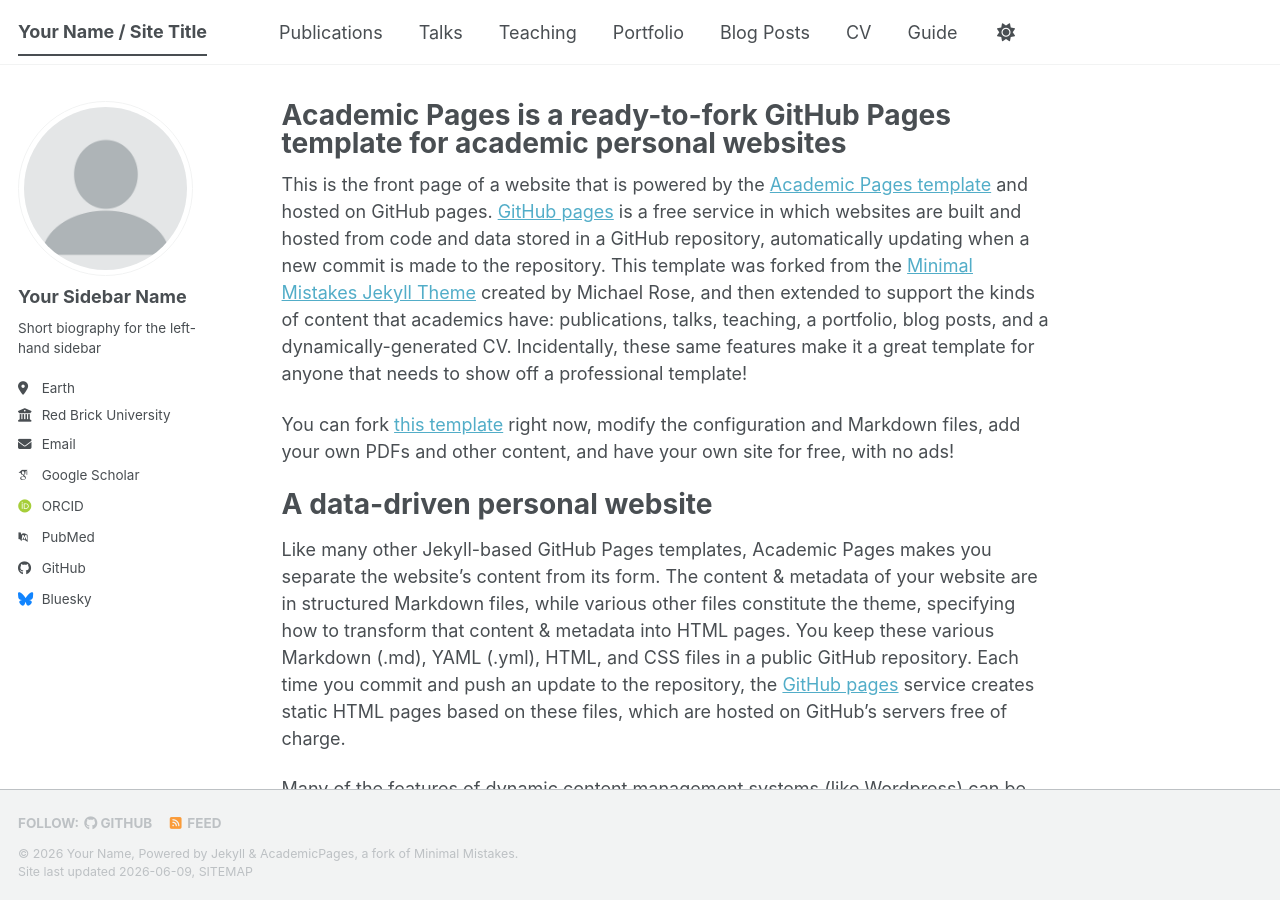
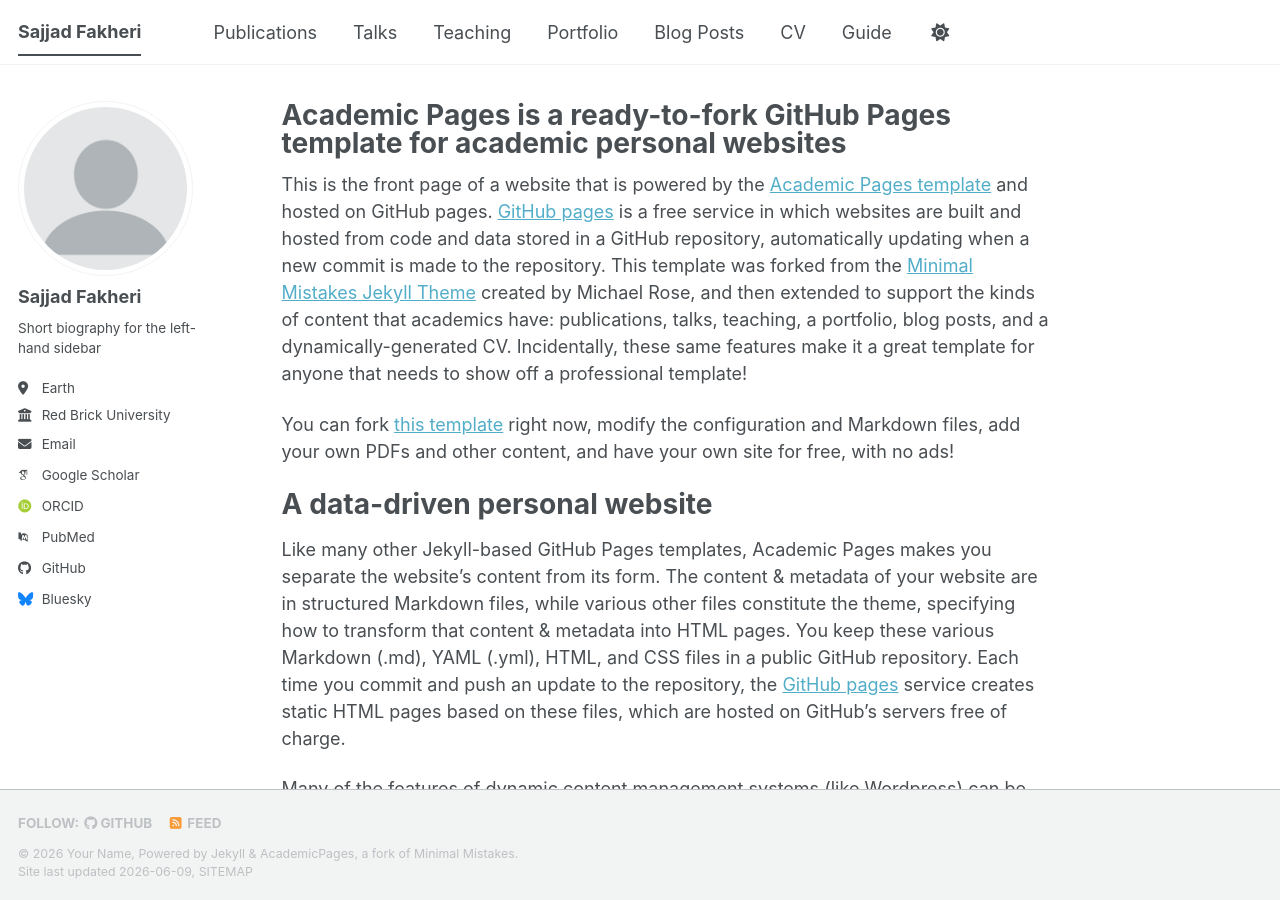
Before and after one commit to SajjadFakheri/SajjadFakheri.github.io, a Jekyll site: the page built from _pages/about.md, in a window 1280 px wide and 900 px high. Built offline with Jekyll 4.4.1, drawn with Linux system fonts in a browser that asks for light colours; some web fonts are replaced; a script bundle is joined from its source files by our own code; library files that are not in the unit come from our copies.

Commit message:
Update _config.yml

```diff
--- a/_config.yml
+++ b/_config.yml
@@ -9,7 +9,7 @@
 # Basic Site Settings
 locale                   : "en-US"
 site_theme               : "default" # The available themes options are "default", "air", "sunrise", "mint", "dirt" and "contrast"
-title                    : "Your Name / Site Title"
+title                    : "Sajjad Fakheri"
 title_separator          : "-"
 name                     : &name "Your Name"
 description              : &description "Your Name's academic portfolio"   # Update this with a general description of your site, this is the default if not overridden by a page
@@ -24,7 +24,7 @@
 author:
   # Biographic information
   avatar           : "profile.png"
-  name             : "Your Sidebar Name"
+  name             : "Sajjad Fakheri"
   pronouns         : # example: "she/her"
   bio              : "Short biography for the left-hand sidebar"
   location         : "Earth"
@@ -35,7 +35,7 @@
   # Academic websites
   academia         : # URL
   arxiv            : # URL - Update with the correct link to your profile
-  googlescholar    : "https://scholar.google.com/citations?user=PS_CX0AAAAAJ"
+  googlescholar    : "https://scholar.google.com/citations?user=l6YP0IQAAAAJ&hl=en&oi=ao"
   inspire-hep      : # URL
   impactstory      : # URL
   orcid            : "https://orcid.org/yourorcidurl"
```
